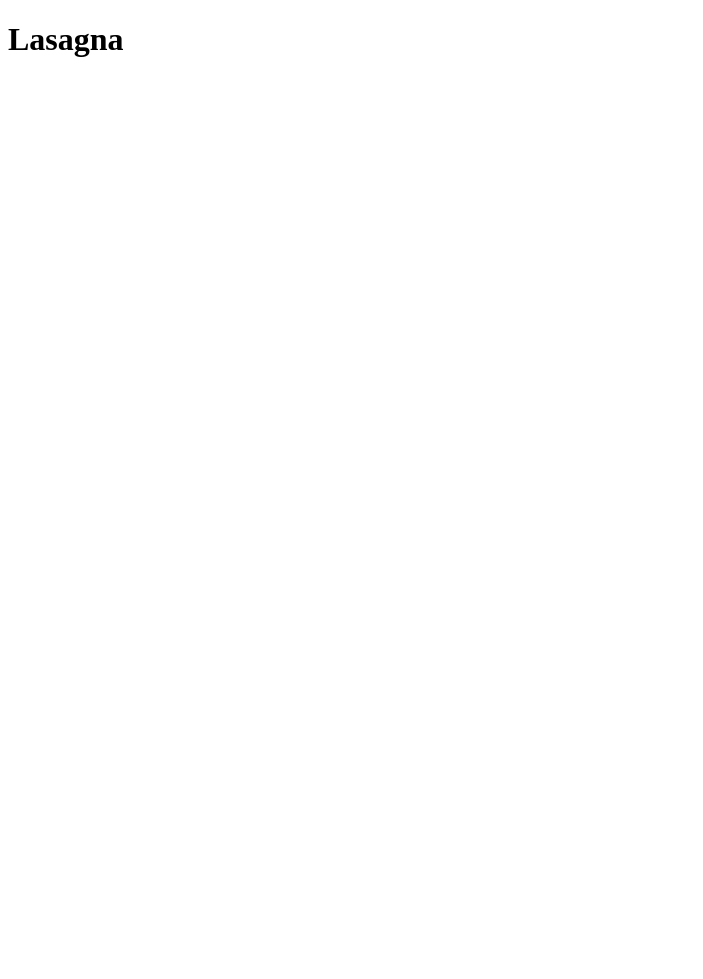
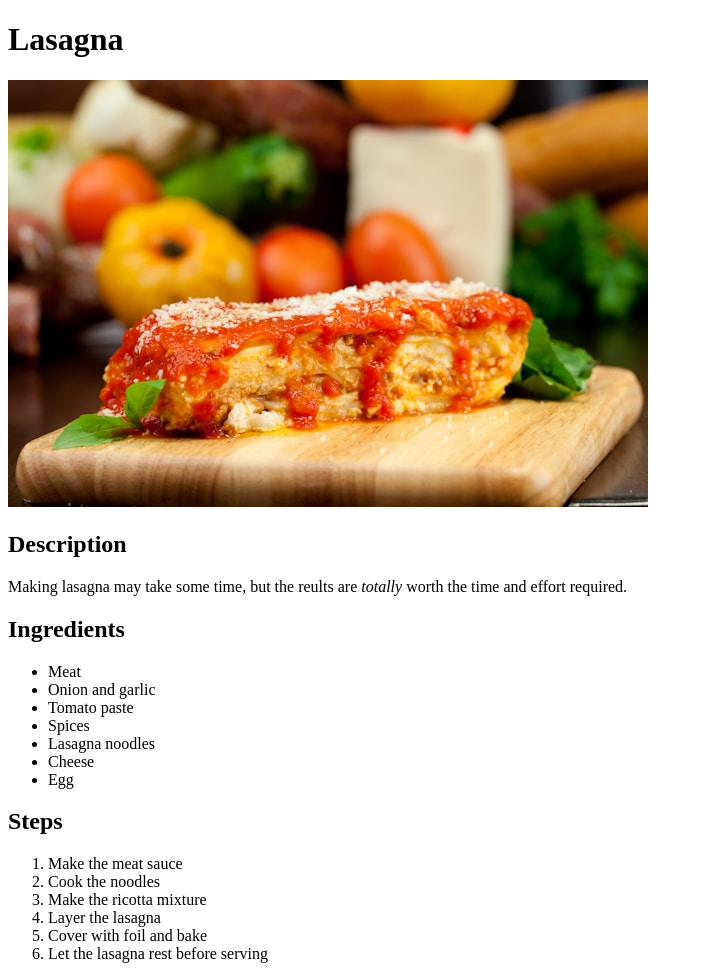
Before and after one commit to Jawad88/odin-recipes, a plain HTML site: page recipes/lasagna.html in a window 1280 px wide. Shown: the whole page, without its empty margins (0-703 px from the left). Before the commit the page ends 800 px from the top, so only its background shows below. Drawn offline with Linux system fonts and the light colour scheme.

Commit message:
complete the lasagna recipes
wrote the description, ingredients and steps for lasagna

```diff
--- a/recipes/lasagna.html
+++ b/recipes/lasagna.html
@@ -6,5 +6,27 @@
     </head>
     <body>
         <h1>Lasagna</h1>
+        <img src = "../images/lasagna-photo.jpg">
+        <h2>Description</h2>
+        <p>Making lasagna may take some time, but the reults are <em>totally</em> worth the time and effort required.</p>
+        <h2>Ingredients</h2>
+        <ul>
+            <li>Meat</li>
+            <li>Onion and garlic</li>
+            <li>Tomato paste</li>
+            <li>Spices</li>
+            <li>Lasagna noodles</li>
+            <li>Cheese</li>
+            <li>Egg</li>
+        </ul>
+        <h2>Steps</h2>
+        <ol>
+            <li>Make the meat sauce</li>
+            <li>Cook the noodles</li>
+            <li>Make the ricotta mixture</li>
+            <li>Layer the lasagna</li>
+            <li>Cover with foil and bake</li>
+            <li>Let the lasagna rest before serving</li>
+        </ol>
     </body>
 </html>
```
